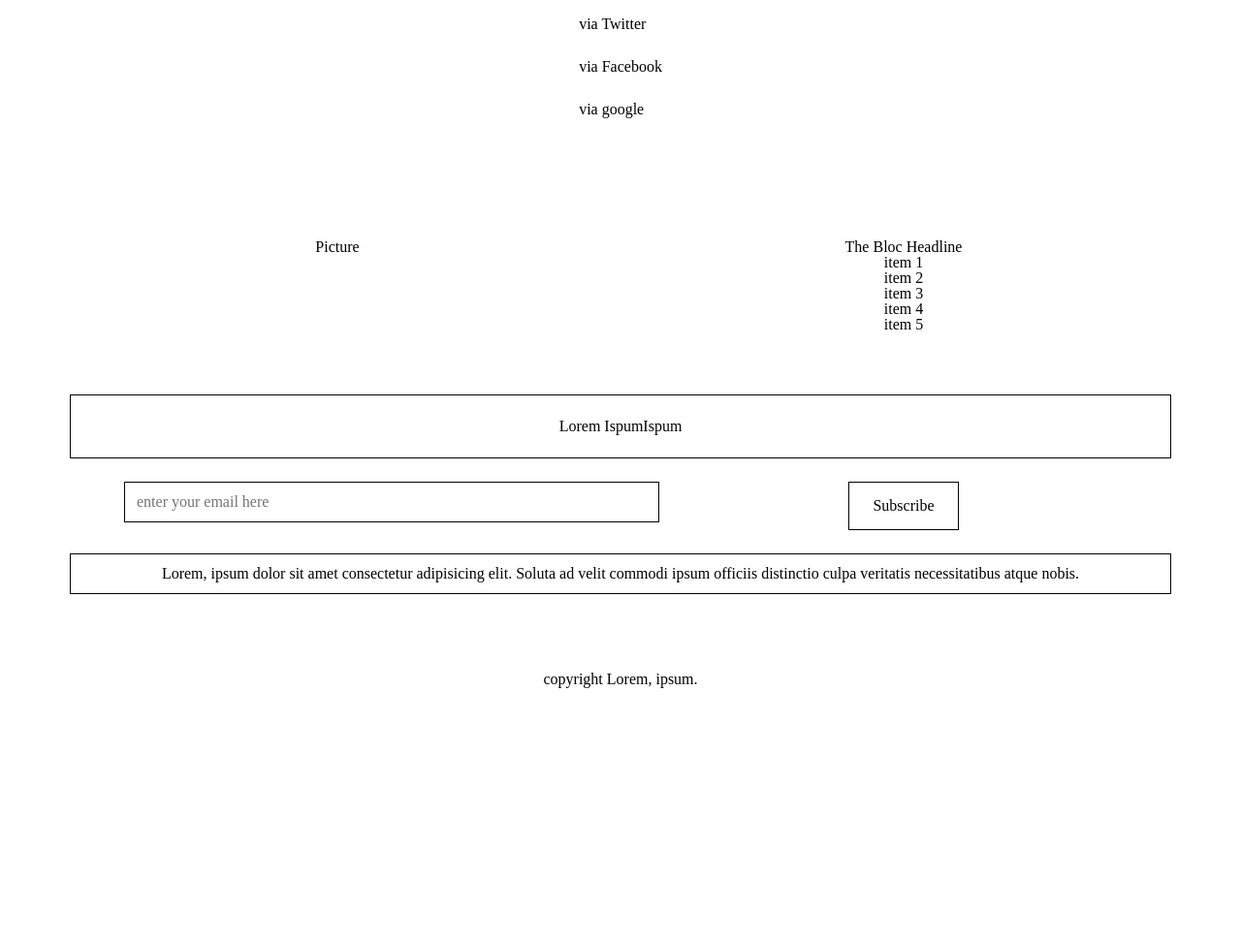
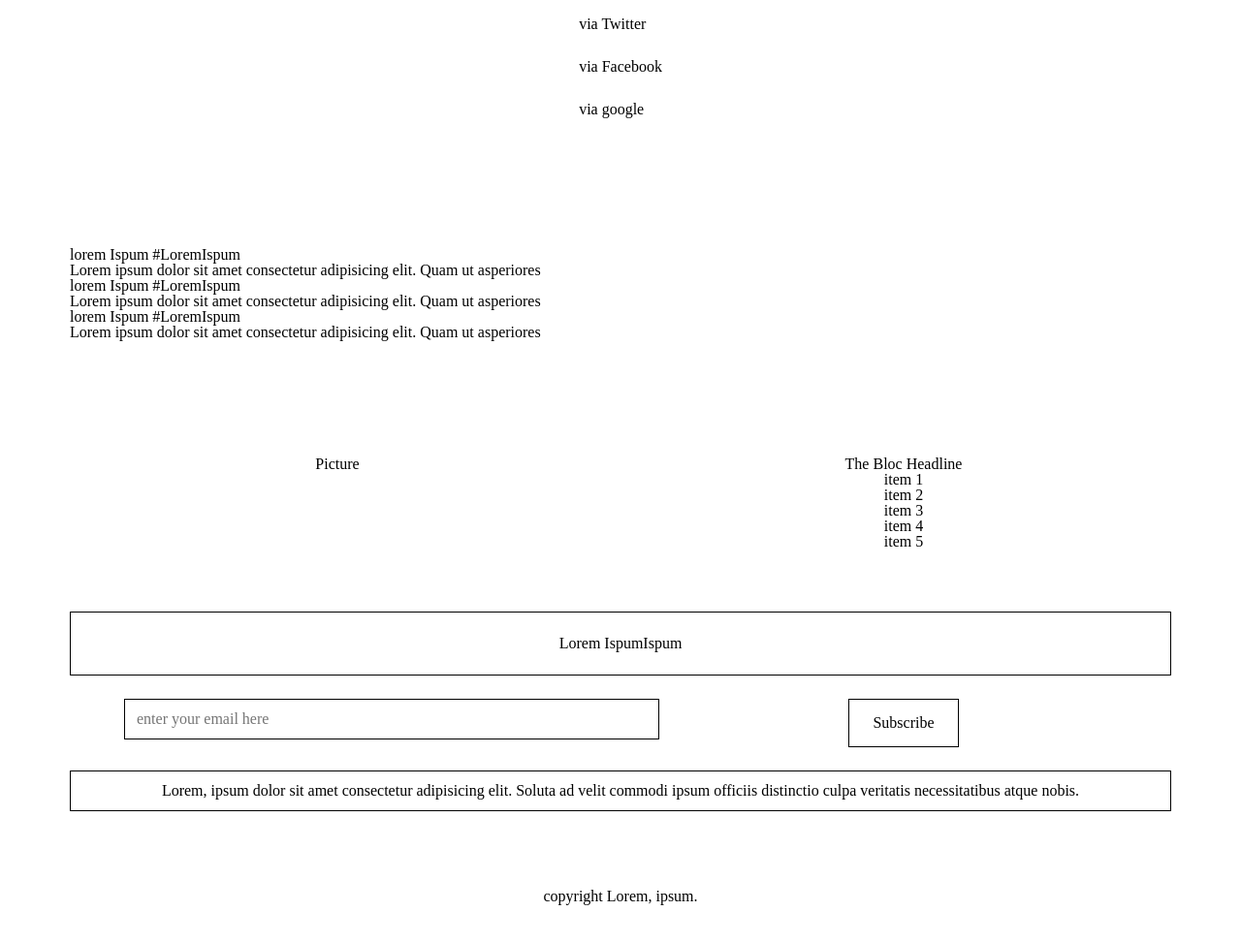
Before and after one commit to jwb094/jwbsite2402, a website: page index.html in a window 1280 px wide. Shown: the part 1994-2967 px from the top of the page at 97% size. Before the commit the page ends 2783 px from the top, so only its background shows below. Drawn offline with Linux system fonts and the light colour scheme.

Commit message:
update(index.html - home-header bloc) fix syntax error + (index.html - comments bloc) added layout start bloc to content- will finish in css/style bloc

```diff
--- a/index.html
+++ b/index.html
@@ -46,7 +46,7 @@
         </div>
       </div>
     </section> -->
-    <section data-component-home-header class="md.pt-112" style="/*background: url(https://loremflickr.com/1280/740) no-repeat 50% 50%; background-size: cover;/*">
+    <section data-component-home-header class="md.pt-112" style="/*background: url(https://loremflickr.com/1280/740) no-repeat 50% 50%; background-size: cover;*/">
       <div class="l-container">
       <div class="row">
         <div class="col-xs-12 col-md-9">
@@ -145,7 +145,27 @@
         </div>
       </div>
     </section>
-    <section data-component-comments class="">
+    <section data-component-comments class="pt-72 pb-56">
+      <div class="l-container">
+        <div class="row">
+          <div class="col-xs-12 col-md-12">
+            <div class="comments-bloc">
+              <div>
+                <h3>lorem Ispum #LoremIspum</h3>
+                <p>Lorem ipsum dolor sit amet consectetur adipisicing elit. Quam ut asperiores </p>
+              </div>
+              <div>
+                <h3>lorem Ispum #LoremIspum</h3>
+                <p>Lorem ipsum dolor sit amet consectetur adipisicing elit. Quam ut asperiores </p>
+              </div>
+              <div>
+                <h3>lorem Ispum #LoremIspum</h3>
+                <p>Lorem ipsum dolor sit amet consectetur adipisicing elit. Quam ut asperiores </p>
+              </div>
+            </div>
+          </div>
+        </div>
+      </div>
     </section>
     <section data-component-product_content="" class="pt-64 pt-24">
       <div class="l-container">
```
